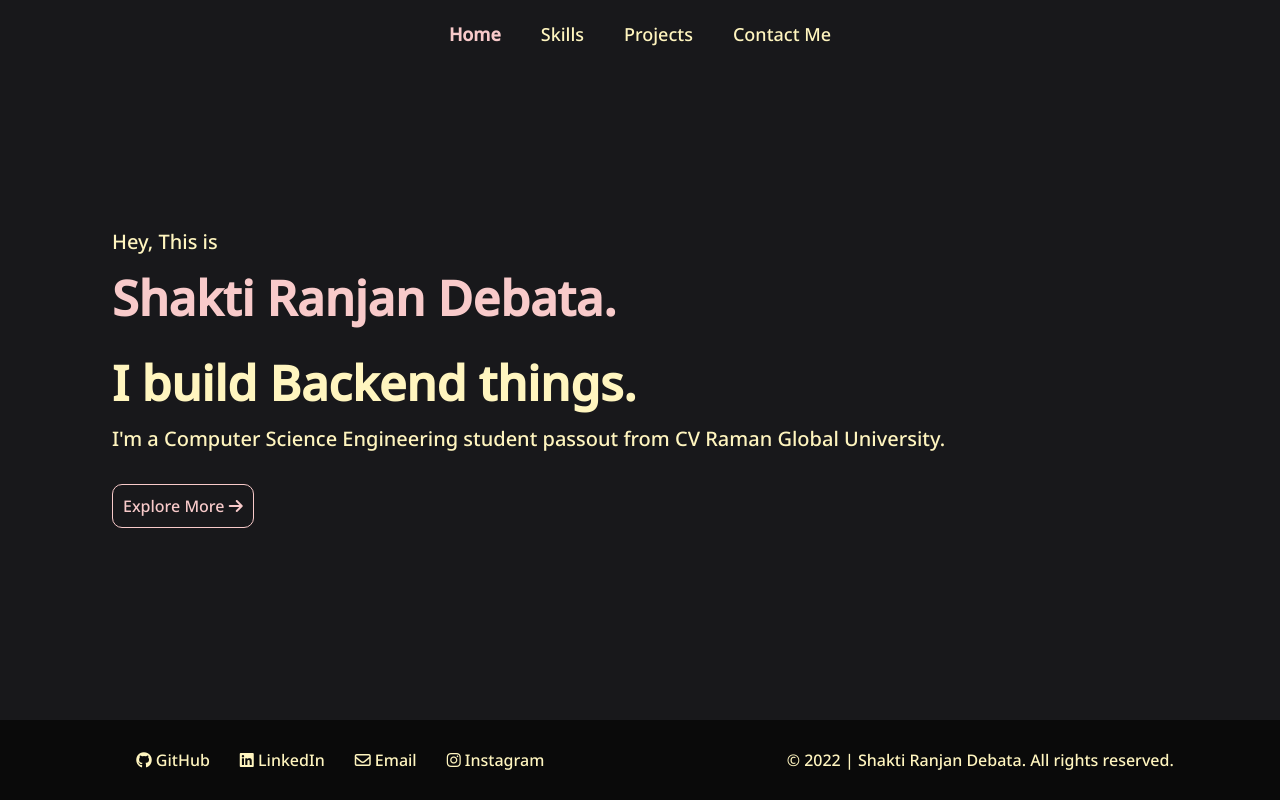
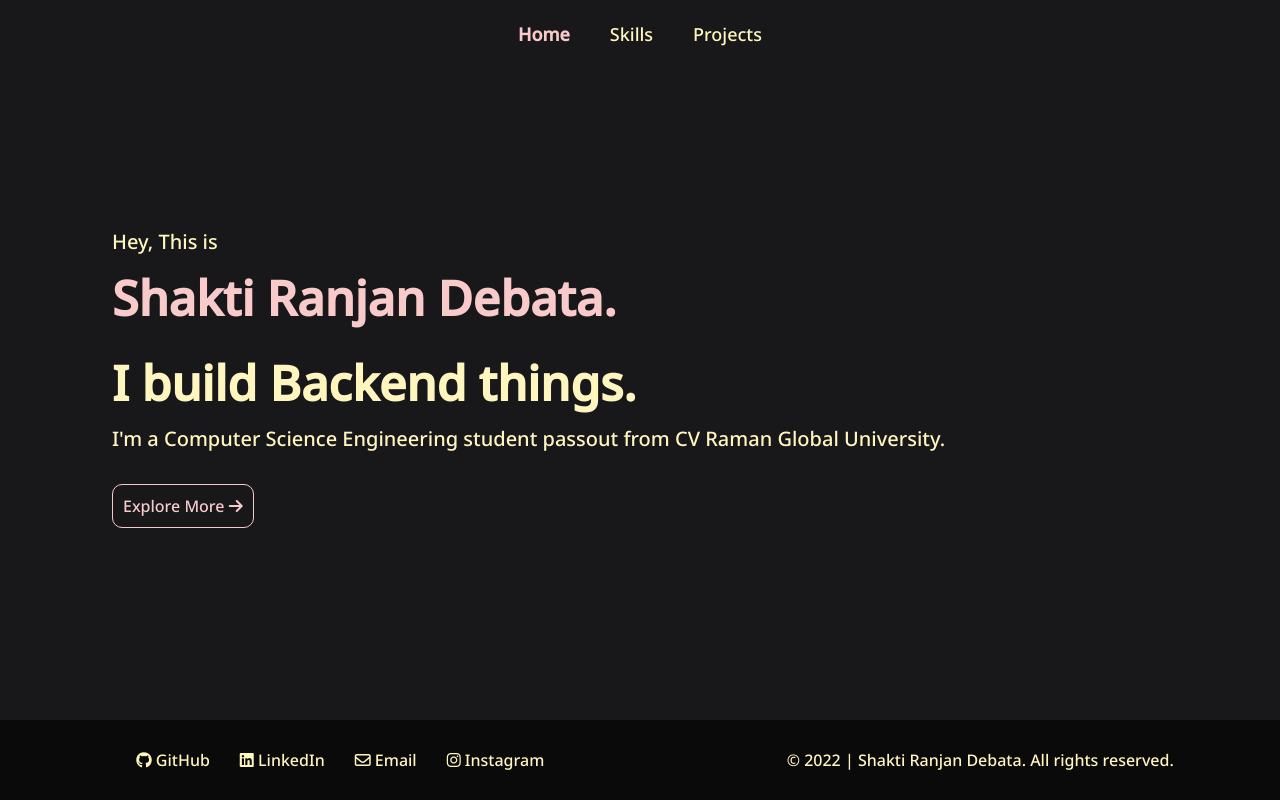
Before and after one commit to d-shaktiranjan/Portfolio, a React (Create React App) app: page / in a window 1280 px wide. Built offline with nearby package versions, Linux system fonts and the light colour scheme.

Commit message:
contact me page removed

```diff
--- a/src/App.js
+++ b/src/App.js
@@ -3,7 +3,6 @@ import { Navbar } from './components/Navbar';
 import { Footer } from './components/Footer';
 import { Home } from './components/Home';
 import { SkillSection } from './components/SkillSection';
-import { ContactMe } from './components/ContactMe';
 import { Route, Routes } from 'react-router-dom';
 import { Projects } from './components/Projects';
 
@@ -15,7 +14,6 @@ const App = () => {
         <Route path='/' element={<Home />} />
         <Route path='skills' element={<SkillSection />} />
         <Route path='projects' element={<Projects />} />
-        <Route path='contact-me' element={<ContactMe />} />
       </Routes>
       <Footer />
     </>
--- a/src/components/ContactMe.jsx
+++ /dev/null
@@ -1,7 +0,0 @@
-import React from 'react'
-
-export const ContactMe = () => {
-    return (
-        <div>ContactMe</div>
-    )
-}
--- a/src/components/Footer.jsx
+++ b/src/components/Footer.jsx
@@ -6,10 +6,10 @@ export const Footer = () => {
     return (
         <footer className='flex'>
             <div className="flex social-links">
-                <span><a target="_blank" rel="noopener noreferrer" href={about.github}><i class="fa-brands fa-github"></i> GitHub</a></span>
-                <span><a target="_blank" rel="noopener noreferrer" href={about.linkedin}><i class="fa-brands fa-linkedin"></i> LinkedIn</a></span>
-                <span><a target="_blank" rel="noopener noreferrer" href={`mailto:${about.email}`}><i class="fa-regular fa-envelope"></i> Email</a></span>
-                <span><a target="_blank" rel="noopener noreferrer" href={about.instagram}><i class="fa-brands fa-instagram"></i> Instagram</a></span>
+                <span><a target="_blank" rel="noopener noreferrer" href={about.github}><i className="fa-brands fa-github"></i> GitHub</a></span>
+                <span><a target="_blank" rel="noopener noreferrer" href={about.linkedin}><i className="fa-brands fa-linkedin"></i> LinkedIn</a></span>
+                <span><a target="_blank" rel="noopener noreferrer" href={`mailto:${about.email}`}><i className="fa-regular fa-envelope"></i> Email</a></span>
+                <span><a target="_blank" rel="noopener noreferrer" href={about.instagram}><i className="fa-brands fa-instagram"></i> Instagram</a></span>
             </div>
             <div className="copy-right">
                 <span>&copy; 2022 | Shakti Ranjan Debata. All rights reserved.</span>
--- a/src/components/Home.jsx
+++ b/src/components/Home.jsx
@@ -9,7 +9,7 @@ export const Home = () => {
             <span className='main-heading block'>Shakti Ranjan Debata.</span>
             <span className='main-heading block primary-text-color'>I build Backend things.</span>
             I'm a Computer Science Engineering student passout from CV Raman Global University.
-            <Link to="/skills" className='primary-btn block'>Explore More <i class="fa-solid fa-arrow-right"></i></Link>
+            <Link to="/skills" className='primary-btn block'>Explore More <i className="fa-solid fa-arrow-right"></i></Link>
         </div>
     )
 }
--- a/src/components/Navbar.jsx
+++ b/src/components/Navbar.jsx
@@ -10,7 +10,6 @@ export const Navbar = () => {
                     <li><NavLink to="/">Home</NavLink></li>
                     <li><NavLink to="/skills">Skills</NavLink></li>
                     <li className='active-NavLink'><NavLink to="/projects">Projects</NavLink></li>
-                    <li><NavLink to="/contact-me">Contact Me</NavLink></li>
                 </ul>
             </nav>
         </div>
--- a/src/components/Project.jsx
+++ b/src/components/Project.jsx
@@ -14,8 +14,8 @@ export const Project = (props) => {
                 {projectInfo.details}
             </div>
             <div>
-                {projectInfo.repoLink && <span className='card-link'><a href={projectInfo.repoLink} target="_blank" rel="noopener noreferrer"><i class="fa-brands fa-github"></i> GitHub</a></span>}
-                {projectInfo.liveLink && <span className='card-link'><a href={projectInfo.liveLink} target="_blank" rel="noopener noreferrer"><i class="fa-solid fa-link"></i> Live Link</a></span>}
+                {projectInfo.repoLink && <span className='card-link'><a href={projectInfo.repoLink} target="_blank" rel="noopener noreferrer"><i className="fa-brands fa-github"></i> GitHub</a></span>}
+                {projectInfo.liveLink && <span className='card-link'><a href={projectInfo.liveLink} target="_blank" rel="noopener noreferrer"><i className="fa-solid fa-link"></i> Live Link</a></span>}
             </div>
         </div>
     )
--- a/src/data/projects.json
+++ b/src/data/projects.json
@@ -14,7 +14,7 @@
     },
     {
         "projectName": "Backstack",
-        "projectImage": "https://plus.unsplash.com/premium_photo-1664201890376-b735362539bb?ixlib=rb-4.0.3&ixid=MnwxMjA3fDB8MHxwaG90by1wYWdlfHx8fGVufDB8fHx8&auto=format&fit=crop&w=1503&q=80",
+        "projectImage": "",
         "details": "A solution for frontend developers to store data from there users.",
         "repoLink": "",
         "liveLink": "",
@@ -52,7 +52,7 @@
     },
     {
         "projectName": "Cart Public",
-        "projectImage": "",
+        "projectImage": "https://plus.unsplash.com/premium_photo-1664201890376-b735362539bb?ixlib=rb-4.0.3&ixid=MnwxMjA3fDB8MHxwaG90by1wYWdlfHx8fGVufDB8fHx8&auto=format&fit=crop&w=1503&q=80",
         "details": "An eCommerce cloth selling site.",
         "repoLink": "",
         "liveLink": "",
--- a/src/style/style.css
+++ b/src/style/style.css
@@ -96,3 +96,13 @@ ul li {
   color: var(--accent-color);
   margin: 20px;
 }
+
+::-webkit-scrollbar {
+  width: 5px;
+  height: 8px;
+  background-color: var(--background-color)
+}
+
+::-webkit-scrollbar-thumb {
+  background: var(--accent-color)
+}
```
